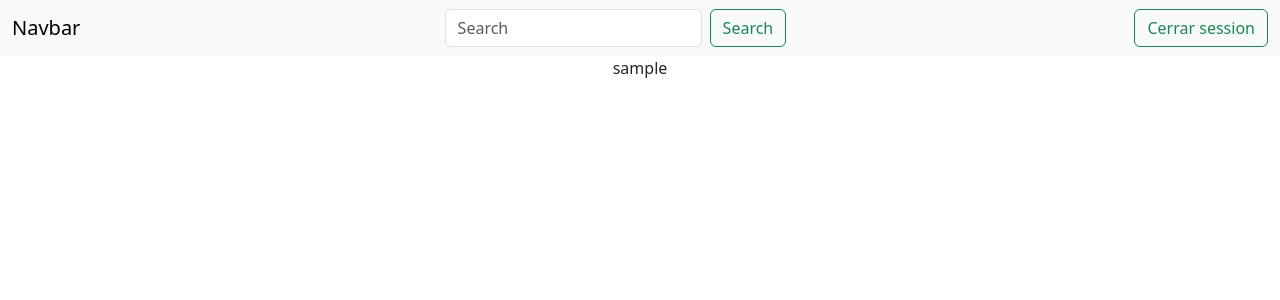
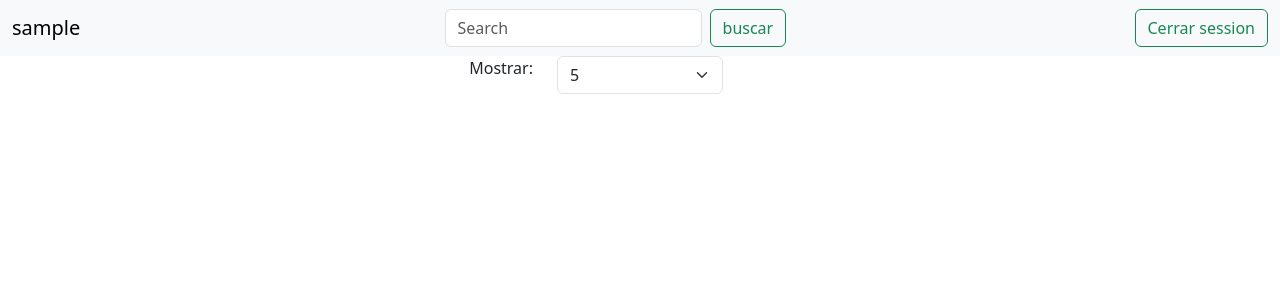
Before and after one commit to JuanTYDEV/InnovaTube, a PHP site: page /configuracion.php in a window 1280 px wide. Shown: the top 300 px of the page. Run offline with PHP 8.4, Linux system fonts and the light colour scheme; the visitor is signed in with stand-in values (Sample User, id 1).

Commit message:
implementacionDeAPIyoutube

```diff
--- /dev/null
+++ b/html/composer.json
@@ -0,0 +1,2 @@
+{
+}
--- /dev/null
+++ b/html/galeria/m/galeriaM.js
@@ -0,0 +1,53 @@
+function buscarVideos() {
+    // Obtener el texto
+    const busqueda = document.getElementById("textoBuscar").value.trim();
+    const cantidadV = document.getElementById("cantidadV").value;
+
+    // Verificar que se mando respuesta
+    if (busqueda === "") {
+        alert("Por favor, ingresa un término de búsqueda.");
+        return;
+    }
+    // Definir los parámetros de la API
+    const data = {
+        part: "snippet",
+        maxResults: 5,
+        key: "AIzaSyDi3-FNhawyNNd1_nduD-LjUp82hwwtMPM",
+        type: "video"
+    };
+
+    // Construcción de la URL de la API
+    const url = `https://www.googleapis.com/youtube/v3/search?part=${data.part}&maxResults=${cantidadV}&key=${data.key}&q=${busqueda}&type=${data.type}`;
+
+    fetch(url)
+        .then(response => response.json())
+        .then(data => {
+            let videosContainer = document.getElementById("videosCarga");
+
+            videosContainer.innerHTML = "";
+
+            console.log(data);
+
+            data.items.forEach(video => {
+                let videoHTML = `
+                        <div class="row align-items-start">
+                            <div class="col-3"></div>
+                            <div class="col-6">
+                                <div class="card">
+                                    <img src="${video.snippet.thumbnails.high.url}" class="card-img-top" alt="${video.snippet.title}">
+                                    <div class="card-body">
+                                        <h5 class="card-title">${video.snippet.title}</h5>
+                                        <p class="card-text">${video.snippet.description}</p>
+                                        <a href="https://www.youtube.com/watch?v=${video.id.videoId}" target="_blank" class="btn btn-success">Ver en YouTube</a>
+                                    </div>
+                                </div>
+                            </div>
+                            <div class="col-3"></div>
+                        </div>
+                `;
+
+                videosContainer.innerHTML += videoHTML;
+            });
+        })
+        .catch(error => console.error("Error:", error));
+}
--- a/html/galeria/v/galeriaV_form.php
+++ b/html/galeria/v/galeriaV_form.php
@@ -34,6 +34,7 @@
                 location.href = "configuracion.php?accion=logout";
             }
         </script>
+
     </head>
 
     <body>
@@ -41,10 +42,10 @@
             <!-- place navbar here -->
             <nav class="navbar bg-body-tertiary">
                 <div class="container-fluid">
-                    <a class="navbar-brand">Navbar</a>
-                    <form class="d-flex" role="search">
-                        <input class="form-control me-2" type="search" placeholder="Search" aria-label="Search" />
-                        <button class="btn btn-outline-success" type="submit">Search</button>
+                    <a class="navbar-brand"><?php echo $_SESSION['nombre_usuario'] ?></a>
+                    <form class="d-flex" acrole="search" action="#">
+                        <input class="form-control me-2" type="search" placeholder="Search" aria-label="Search" id="textoBuscar" name="textoBuscar" onsubmit="buscarVideos()" />
+                        <button class="btn btn-outline-success" type="button" onclick="buscarVideos()">buscar</button>
                     </form>
                     <form action="#" method="">
                         <button type="button" class="btn btn-outline-success" onclick="cerrarsession()">Cerrar session</button>
@@ -55,17 +56,22 @@
         <main>
 
             <div class="container text-center">
-                <div class="row align-items-start">
-                    <div class="col-4">
+                <div class="row">
+                    <div class="col-5 text-end">Mostrar:</div>
+                    <div class="col-2">
+                        <select class="form-select" aria-label="Default select example" onchange="buscarVideos()" id="cantidadV" name="cantidadV">
+                            <option selected value="5">5</option>
+                            <option value="10">10</option>
+                            <option value="20">20</option>
+                            <option value="50">50</option>
+                            <option value="100">100</option>
+                        </select>
+                    </div>
+                    <div class="col-5"></div>
+                </div>
+                <div id="videosCarga"></div>
+            </div>
 
-                    </div>
-                    <div class="col-4">
-                        <?php echo $_SESSION['nombre_usuario'] ?>
-                    </div>
-                    <div class="col-4">
-                    </div>
-                </div>
-            </div>
         </main>
         <footer>
             <!-- place footer here -->
@@ -75,6 +81,8 @@
         <script
             src="bootstrap/js/bootstrap.bundle.min.js"></script>
 
+        <script src="galeria/m/galeriaM.js"></script>
+
     </body>
 
     </html>
```
